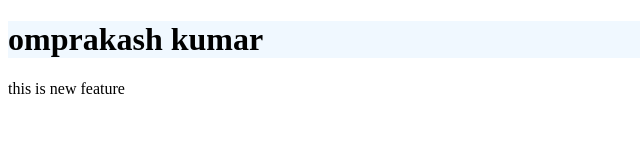
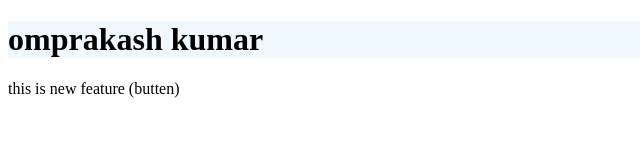
Before and after one commit to Omprakash23081/LocalRepo, a plain HTML site: page index.html in a window 1280 px wide. Shown: the full height of the page, 0-640 px from the left. Drawn offline with Linux system fonts and the light colour scheme.

Commit message:
add butten

```diff
--- a/index.html
+++ b/index.html
@@ -8,6 +8,6 @@
 </head>
 <body>
     <h1>omprakash kumar</h1>
-    <p>this is new feature</p>
+    <p>this is new feature (butten)</p>
 </body>
 </html>
```
